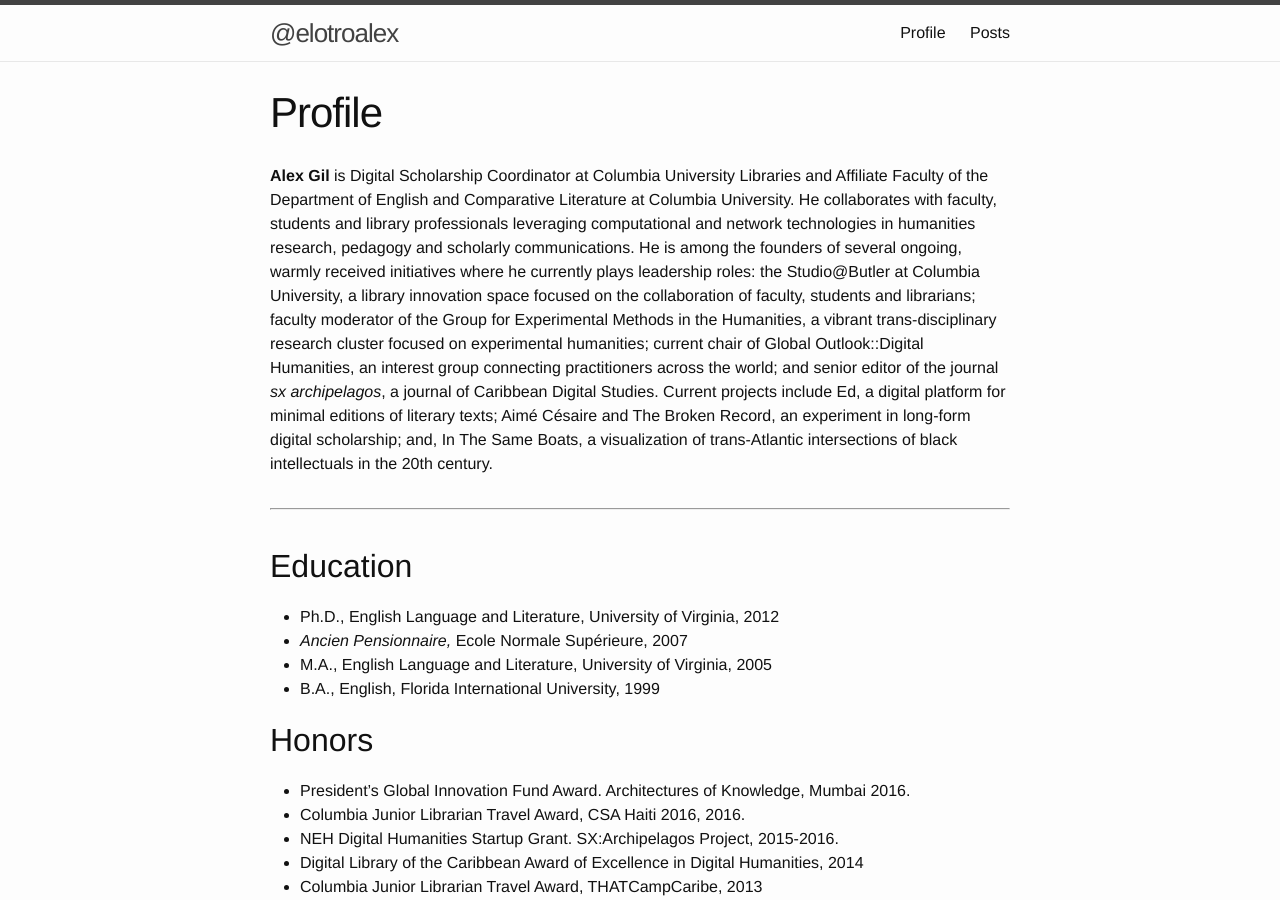
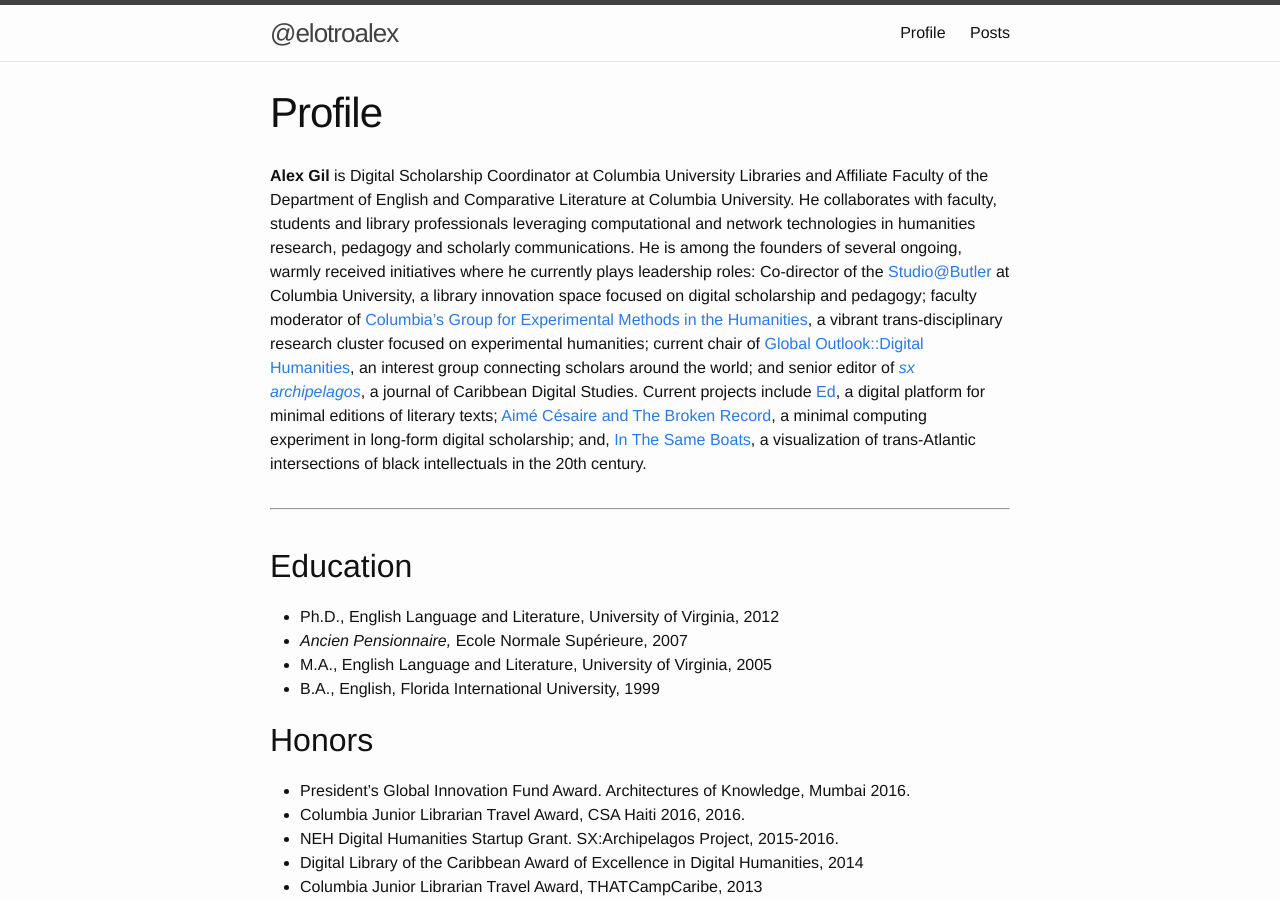
Before and after one commit to elotroalex/elotroalex, a Jekyll site: the page built from bio.md, in a window 1280 px wide and 900 px high. Built offline with Jekyll 4.4.1, drawn with Linux system fonts in a browser that asks for light colours; some of the changed text lies outside the part shown.

Commit message:
cosmetic tweaks to cv

```diff
--- a/bio.md
+++ b/bio.md
@@ -5,7 +5,7 @@
 permalink: /profile/
 ---
 
-**Alex Gil** is Digital Scholarship Coordinator at Columbia University Libraries and Affiliate Faculty of the Department of English and Comparative Literature at Columbia University. He collaborates with faculty, students and library professionals leveraging computational and network technologies in humanities research, pedagogy and scholarly communications. He is among the founders of several ongoing, warmly received initiatives where he currently plays leadership roles: the Studio@Butler at Columbia University, a library innovation space focused on the collaboration of faculty, students and librarians; faculty moderator of the Group for Experimental Methods in the Humanities, a vibrant trans-disciplinary research cluster focused on experimental humanities; current chair of Global Outlook::Digital Humanities, an interest group connecting practitioners across the world; and senior editor of the journal *sx archipelagos*, a journal of Caribbean Digital Studies. Current projects include Ed, a digital platform for minimal editions of literary texts; Aimé Césaire and The Broken Record, an experiment in long-form digital scholarship; and, In The Same Boats, a visualization of trans-Atlantic intersections of black intellectuals in the 20th century.
+**Alex Gil** is Digital Scholarship Coordinator at Columbia University Libraries and Affiliate Faculty of the Department of English and Comparative Literature at Columbia University. He collaborates with faculty, students and library professionals leveraging computational and network technologies in humanities research, pedagogy and scholarly communications. He is among the founders of several ongoing, warmly received initiatives where he currently plays leadership roles: Co-director of the [Studio@Butler](https://studio.cul.columbia.edu/) at Columbia University, a library innovation space focused on digital scholarship and pedagogy; faculty moderator of [Columbia's Group for Experimental Methods in the Humanities](http://xpmethod.plaintext.in/), a vibrant trans-disciplinary research cluster focused on experimental humanities; current chair of [Global Outlook::Digital Humanities](http://www.globaloutlookdh.org/), an interest group connecting scholars around the world; and senior editor of *[sx archipelagos](http://smallaxe.net/sxarchipelagos/)*, a journal of Caribbean Digital Studies. Current projects include [Ed](http://elotroalex.github.io/ed/), a digital platform for minimal editions of literary texts; [Aimé Césaire and The Broken Record](http://record.elotroalex.com/), a minimal computing experiment in long-form digital scholarship; and, [In The Same Boats](http://sameboats.org/), a visualization of trans-Atlantic intersections of black intellectuals in the 20th century.
 
 
 ---
@@ -88,8 +87,11 @@
 - Founder and President of the Florida International University Poetry Club (1998)
 
 
-Press Publications
-------------------
+
+Publications
+------------
+
+#### Press
 
 - "A Playbook for the Library of Babel: Modalities of community for digital scholarship." *Debates in Digital Humanities*. (Forthcoming volume on infrastructure).
 - "The Desire of the Humanist: On the Interpretation of Digital Caribbean Dreams." *Debates in Digital Humanities*. (Forthcoming volume on Afro-Diasporic Digital Humanities).
@@ -330,8 +333,7 @@
     ([ITEM](http://www.item.ens.fr/ "ITEM"))
 - Society for Textual Scholarship ([STS](http://textualsociety.org/ "STS"))
 
-...& past
----------
+#### Past
 
 - American Library Association (ALA)
 - American Studies Association ([ASA](http://www.theasa.net/ "ASA"))
```
Also changed, not shown: other parts of bio.md (+12 -14 lines), _posts/2015-04-20-a-non-peer-reviewed-review-of-a-peer-reviewed-essay-by-adeline-koh.md (+1 -1 lines).
